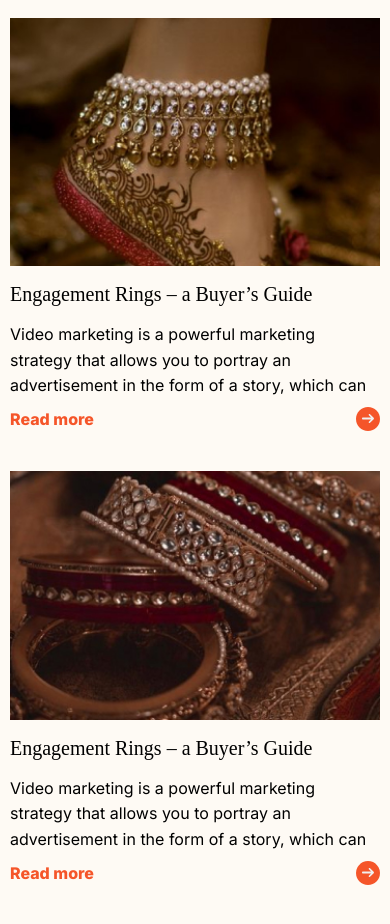
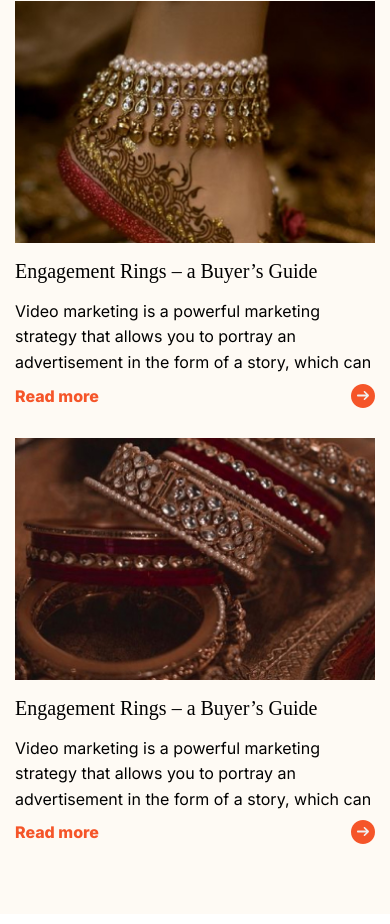
Before and after one commit to mishawebdev/lessons, a plain HTML site: page lesson_17/index.html in a window 390 px wide. Shown: the part 661-1585 px from the top of the page. Drawn offline with Linux system fonts and the light colour scheme; a web font is replaced by a local one.

Commit message:
Add files via upload

```diff
--- a/lesson_17/css/style.css
+++ b/lesson_17/css/style.css
@@ -93,8 +93,6 @@ body {
   padding: 0 24px;
 }
 
-.popular__item {}
-
 .popular__image {
   object-position: center;
   object-fit: cover;
@@ -146,6 +144,7 @@ body {
 
 /* RESPONSIVE CODE */
 @media (max-width: 1250px) {
+
   .popular {
     background: url(../images/deco-img.png) no-repeat;
     background-color: #fefaf4;
@@ -168,22 +167,17 @@ body {
     font-size: 32px;
   }
 
-  .popular__column {
-    flex: 1 1 43%;
-    padding: 0 14px;
+  .popular__items {
+    row-gap: 30px;
+    justify-content: space-evenly;
   }
 
-  .popular__items {
-    row-gap: 35px;
+  .popular__column {
+    flex: 1 0 43%;
   }
 }
 
 @media (max-width: 767.98px) {
-
-  .popular__container {
-    padding-left: 20px;
-    padding-right: 20px;
-  }
 
   .title,
   .subtitle {
@@ -191,12 +185,7 @@ body {
   }
 
   .popular__column {
-    /* flex: 1 1 auto; */
-  }
-
-  .popular__items {
-    row-gap: 40px;
-    flex-direction: column;
+    flex: 1 0 100%;
   }
 }
 
@@ -211,7 +200,6 @@ body {
 }
 
 /* Section Most Popular Product */
-.mostpopular {}
 
 .mostpopular__container {
   max-width: 1203px;
@@ -255,7 +243,6 @@ body {
 
 .mostpopular__image {
   margin-bottom: 17px;
-
   object-position: center;
   object-fit: cover;
   aspect-ratio: 270 / 270;
@@ -296,6 +283,7 @@ body {
 
 /* RESPONSIVE CODE */
 @media (max-width: 1250px) {
+
   .mostpopular__items {
     row-gap: 30px;
   }
@@ -307,6 +295,7 @@ body {
 }
 
 @media (max-width: 991.98px) {
+
   .mostpopular__container {
     padding-top: 70px;
     padding-bottom: 70px;
@@ -329,18 +318,15 @@ body {
     font-size: 20px;
   }
 
-  .mostpopular__items {
-    /* flex-direction: column; */
-  }
-
   .mostpopular__item {
     flex-basis: 45%;
     flex-shrink: 0;
     flex-grow: 1;
+    text-align: left;
   }
 
   .mostpopular__link {
-    font-size: 18px;
+    font-size: 20px;
   }
 }
 
@@ -433,7 +419,7 @@ body {
   transition: scale 0.3s;
 }
 
-.our-products__item:hover .our-products__image {
+.our-products__image:hover {
   transform: scale(1.04);
 }
 
@@ -453,6 +439,7 @@ body {
 
 /* RESPONSIVE CODE */
 @media (max-width: 1250px){
+
   .our-products__items {
     row-gap: 30px;
     column-gap: 30px;
@@ -463,25 +450,22 @@ body {
     flex-basis: 38%;
   }
 }
+
 @media (max-width: 991.98px){
   .our-products__item {
-    /* align-items: flex-start;
-    text-align: left;*/
-
     flex: 1 1 45%;
   }
 }
 
 @media (max-width: 767.98px){
-  .our-products__items {
-    /* flex-direction: column; */
-  }
 
   .our-products__item {
     flex: 1 1 45%;
+    text-align: left;
   }
 }
 @media (max-width: 479.98px){
+
   .our-products__item {
     flex: 1 1 100%;
   }
--- a/lesson_17/index.html
+++ b/lesson_17/index.html
@@ -21,6 +21,7 @@
           <h2 class="subtitle">Best Seller Product This Week!</h2>
 
           <div class="popular__items">
+
             <div class="popular__column">
               <div class="popular__item">
                 <img class="popular__image" src="images/img-01.jpg" alt="image">
@@ -42,24 +43,6 @@
             <div class="popular__column">
               <div class="popular__item">
                 <img class="popular__image" src="images/img-02.jpg" alt="image">
-                <h5 class="popular__header">Engagement Rings – a Buyer’s Guide</h5>
-
-                <div class="popular__text">
-                  <p>
-                    Video marketing is a powerful marketing strategy that allows you to portray an advertisement in the
-                    form of a story, which can
-                  </p>
-                </div>
-                <a class="popular__link" href="#">
-                  <span class="popular__more" href="#">Read more</span>
-                  <img class="popular__btn" src="images/icon-arrow-right.svg" alt="">
-                </a>
-              </div>
-            </div>
-
-            <div class="popular__column">
-              <div class="popular__item">
-                <img class="popular__image" src="images/img-03.jpg" alt="image">
                 <h5 class="popular__header">Engagement Rings – a Buyer’s Guide</h5>
 
                 <div class="popular__text">
```
